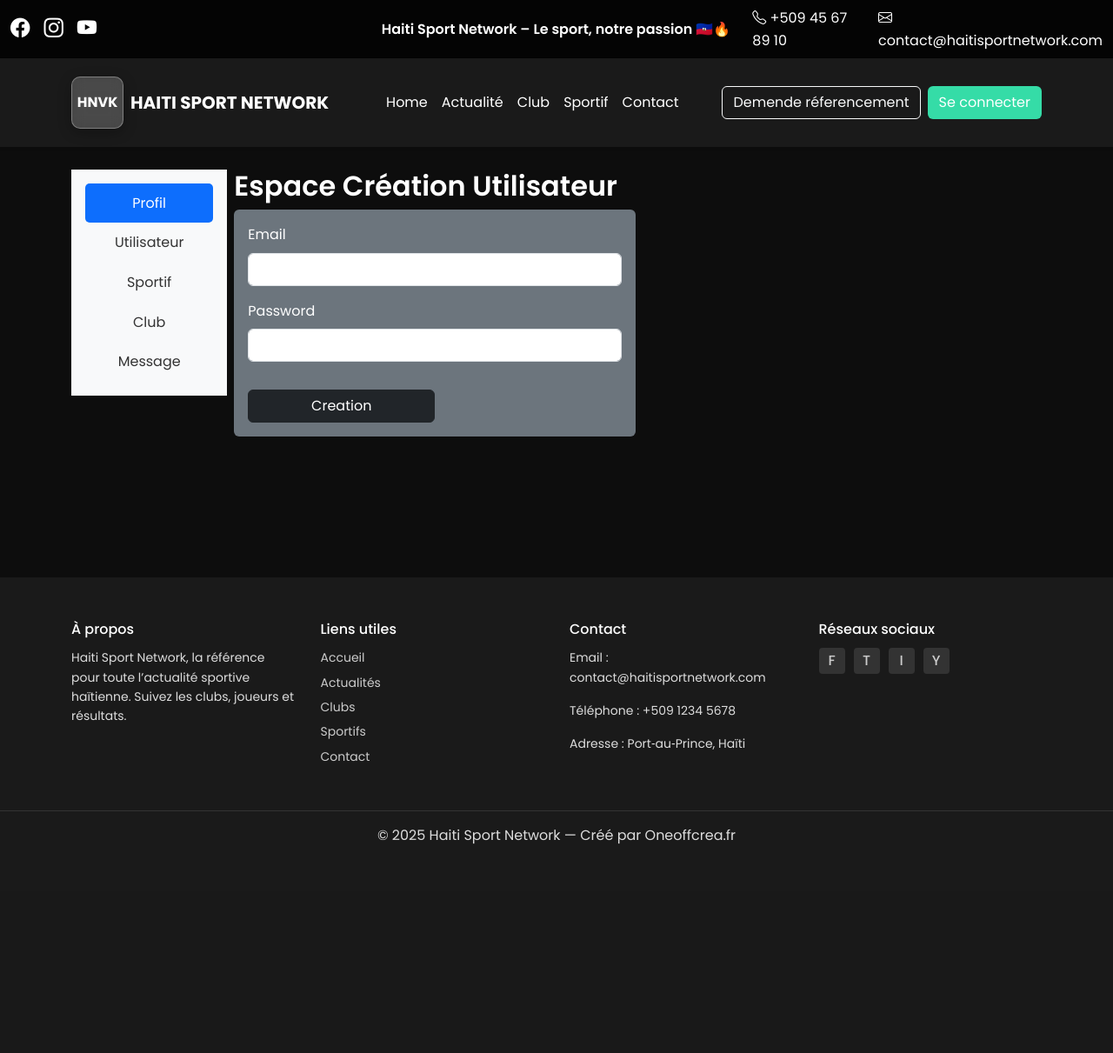
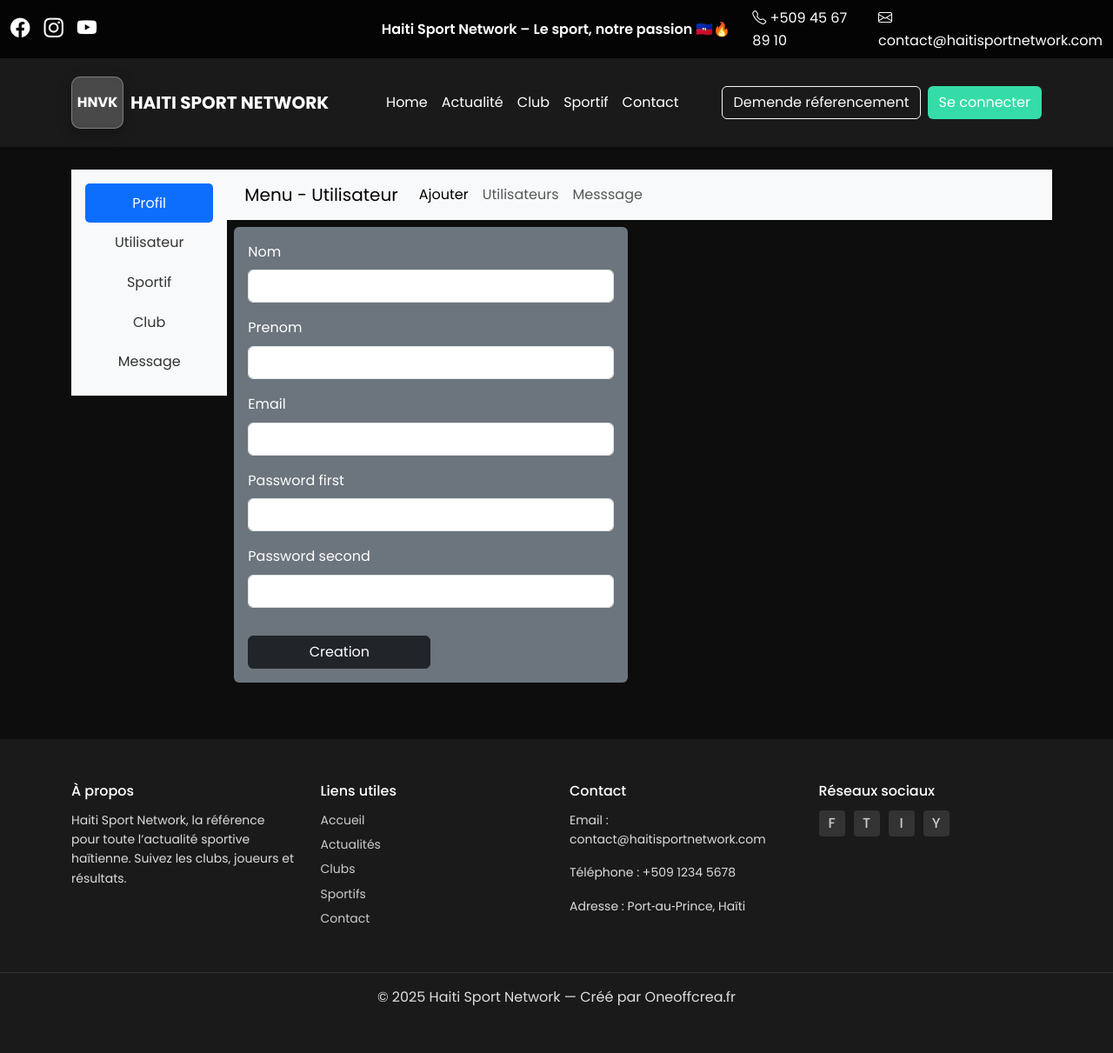
Before and after one commit to oneoffcrea/haiti_nvk, a Symfony app: template templates/admin/utilisateur/index.html.twig in a window 1280 px wide. Shown: the whole page at 87% size. Before the commit the page ends 971 px from the top, so only its background shows below. Run offline with Twig, Linux system fonts and the light colour scheme; the template is opened without the code that fills it, so the values that code supplies are empty; form fields are guessed from the names that the template uses; some libraries are stand-ins or nearby versions.

Commit message:
Finalisation de lespace admin

```diff
--- /dev/null
+++ b/templates/admin/utilisateur/_include/nav.html.twig
@@ -0,0 +1,23 @@
+<nav class="navbar navbar-expand-lg bg-body-tertiary">
+	<div class="container-fluid">
+		<a class="navbar-brand" href="#">Menu - Utilisateur</a>
+		<button class="navbar-toggler" type="button" data-bs-toggle="collapse" data-bs-target="#navbarNav" aria-controls="navbarNav" aria-expanded="false" aria-label="Toggle navigation">
+			<span class="navbar-toggler-icon"></span>
+		</button>
+		<div class="collapse navbar-collapse" id="navbarNav">
+			<ul class="navbar-nav">
+				<li class="nav-item">
+					<a class="nav-link active" aria-current="page" href="{{ path('app_admin_utilisateur') }}">Ajouter
+					</a>
+				</li>
+				<li class="nav-item">
+					<a class="nav-link" href="{{ path('app_admin_utilisateur_show') }}">Utilisateurs</a>
+				</li>
+				<li class="nav-item">
+					<a class="nav-link" href="{{ path('app_admin_utilisateur_message') }}">Messsage</a>
+				</li>
+
+			</ul>
+		</div>
+	</div>
+</nav>
--- a/templates/admin/utilisateur/index.html.twig
+++ b/templates/admin/utilisateur/index.html.twig
@@ -7,22 +7,24 @@
 	<div class="container">
 		<div
 			class="row g-2">
-
 			<!-- Navigation -->
-			<div class="col-md-12 col-xl-2 col-sm-12 align-items-start justify-content-center flex-column">
+			<div class="col-md-6 col-xl-2 col-sm-12 align-items-start justify-content-center flex-column">
 				{% include "admin/_include/nav.html.twig" %}
 			</div>
 
 			<!-- Contenu principal -->
-			<div class="col-md-6 col-xl-6 col-sm-12">
+			<div class="col-md-6 col-xl-10 col-sm-12 ">
 
-				<div class="roW">
+				<div class="row mb-2">
 
-					<div class="col-md-12 col-xl-10 col-sm-12">
-						<h2>Espace Création Utilisateur</h2>
+					{% include "admin/utilisateur/_include/nav.html.twig" %}
+				</div>
 
 
-						{# Flash messages Bootstrap #}
+				<div class="row">
+
+					<div class="col-md-6 col-xl-6 col-sm-12">
+
 						{% for label, messages in app.flashes %}
 							{% for message in messages %}
 								<div class="alert alert-{{ label }} alert-dismissible fade show" role="alert">
@@ -36,6 +38,19 @@
 
 							{{ form_start(formUserAd) }}
 							{{ form_errors(formUserAd) }}
+							{# NOM #}
+							<div class="mb-3">
+								{{ form_label(formUserAd.nom, null, {'label_attr': {'class': 'form-label text-white'}}) }}
+								{{ form_widget(formUserAd.nom, {'attr': {'class': 'form-control'}}) }}
+								{{ form_errors(formUserAd.nom) }}
+							</div>
+
+							{# PRENOM #}
+							<div class="mb-3">
+								{{ form_label(formUserAd.prenom, null, {'label_attr': {'class': 'form-label text-white'}}) }}
+								{{ form_widget(formUserAd.prenom, {'attr': {'class': 'form-control'}}) }}
+								{{ form_errors(formUserAd.prenom) }}
+							</div>
 
 							{# EMAIL #}
 							<div class="mb-3">
@@ -46,54 +61,58 @@
 
 							{# PASSWORD FIRST #}
 							<div class="mb-3">
-								{{ form_label(formUserAd.password, null, {'label_attr': {'class': 'form-label text-white'}}) }}
-								{{ form_widget(formUserAd.password, {'attr': {'class': 'form-control'}}) }}
-								{{ form_errors(formUserAd.password) }}
+								{{ form_label(formUserAd.password.first, null, {'label_attr': {'class': 'form-label text-white'}}) }}
+								{{ form_widget(formUserAd.password.first, {'attr': {'class': 'form-control'}}) }}
+								{{ form_errors(formUserAd.password.first) }}
+							</div>
+
+							{# PASSWORD FIRST #}
+							<div class="mb-3">
+								{{ form_label(formUserAd.password.second, null, {'label_attr': {'class': 'form-label text-white'}}) }}
+								{{ form_widget(formUserAd.password.second, {'attr': {'class': 'form-control'}}) }}
+								{{ form_errors(formUserAd.password.second) }}
 							</div>
 
 
 							{{ form_rest(formUserAd) }}
+							<button type="submit" class="btn btn-dark w-50 mt-3">Creation</button>
+							{{ form_end(formUserAd) }}
+						</div>
 
-							<button type="submit" class="btn btn-dark w-50 mt-3">Creation</button>
-
-							{{ form_end(formUserAd) }}
-
-						<!-- Boutons actions -->
-							{# <div class="d-flex gap-2 mt-3">
-																																																																																																							<button class="btn btn-primary">Modifier le profil</button>
-																																																																																																					        <button class="btn btn-danger">Supprimer l'utilisateur</button>
-																																																																																																					  		</div> #}
-						</div>
 					</div>
 
-					<div class="col-md-6 col-xl-6 col-sm-12 m-5 ">
 
-						<div class="d-flex g-2 justify-content-between">
+					<div class="col-md-6 col-xl-6 col-sm-12">
 
-							{% for Alluser  in Allusers %}
+						<div class="row g-2 my-2">
 
-								<div class="card">
-									<ul class="list-group list-group-flush">
-										<li class="list-group-item">Email :
-											{{ Alluser.email }}</li>
-
-									</ul>
+							{% for Alluser in Allusers %}
+								<div class="col-md-6">
+									<div class="card">
+										<div class="card-header bg-dark text-white">
+											Profil :
+											{{ Alluser.nom }}
+										</div>
+										<ul class="list-group list-group-flush">
+											<li class="list-group-item">
+												Email :
+												{{ Alluser.email }}
+											</li>
+										</ul>
+									</div>
 								</div>
-
-							{%   endfor %}
-
+							{% endfor %}
 
 						</div>
 
 					</div>
 
-
 				</div>
 
 
 			</div>
+		</div>
 
 
-		</div>
 	</div>
-{% endblock %}
+</div>{% endblock %}
```
Also changed, not shown: src/Controller/admin/UtilisateurController.php (+47 -0 lines), src/Form/UserType.php (+21 -12 lines), templates/admin/utilisateur/message.html.twig (added), templates/admin/utilisateur/profil.html.twig (added), templates/admin/utilisateur/show.html.twig (added).
